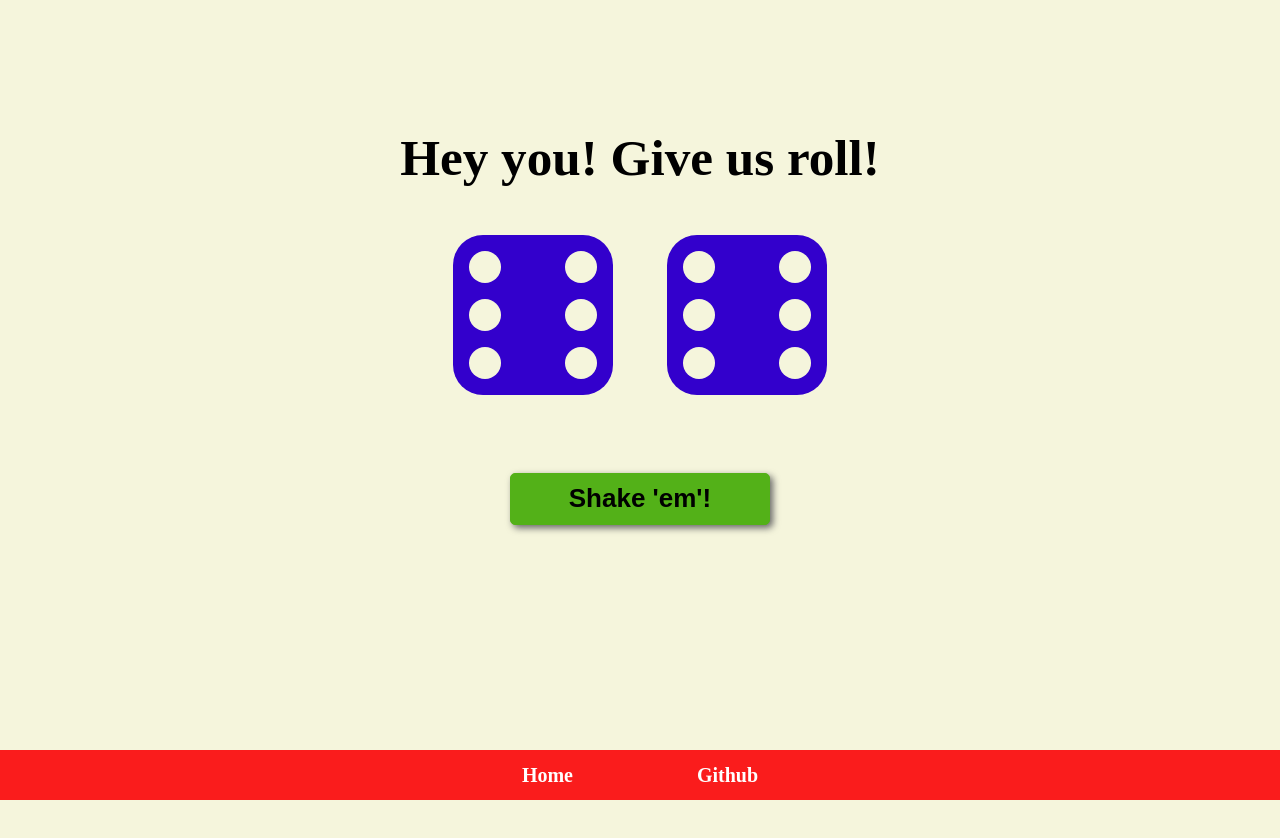
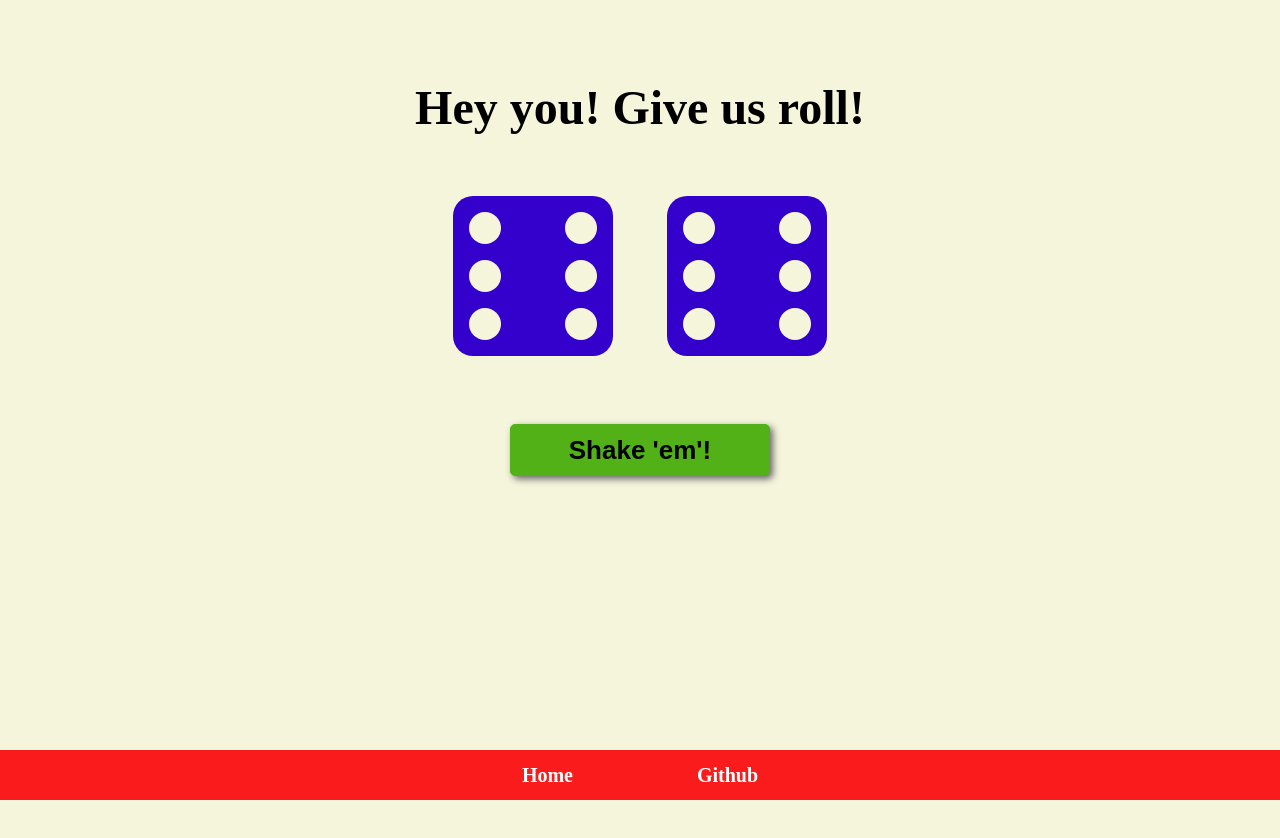
Before and after one commit to Ncwy/Ncwy.github.io, a plain HTML site: page pages/DiceRoller.html in a window 1280 px wide. After the commit the page ends 800 px from the top, so only its background shows below. Drawn offline with Linux system fonts and the light colour scheme.

Commit message:
Dice Roller

```diff
--- a/css/DiceRoller.css
+++ b/css/DiceRoller.css
@@ -1,47 +1,52 @@
 @keyframes shake {
   10% {
-    transform: translate(30px);
+    transform: translate(20px);
   }
   20% {
-    transform: translate(-30px);
+    transform: translate(-20px);
   }
   30% {
-    transform: translate(30px);
+    transform: translate(20px);
   }
   40% {
-    transform: translate(-30px);
+    transform: translate(-20px);
   }
   50% {
-    transform: translate(30px);
+    transform: translate(20px);
   }
   60% {
-    transform: translate(-30px);
+    transform: translate(-20px);
   }
   70% {
-    transform: translate(30px);
+    transform: translate(20px);
   }
   80% {
-    transform: translate(-30px);
+    transform: translate(-20px);
   }
   90% {
-    transform: translate(30px);
+    transform: translate(20px);
   }
 }
 
 html {
   height: 100%;
-  position: relative;
+  margin: 0;
+  padding: 0;
 }
 body {
+  position: relative;
   text-align: center;
   background-color: #f5f5dc;
   margin: 0;
+  padding: 0;
   height: 100%;
 }
 
+header {
+  height: 5em;
+}
 .score {
-  margin-top: 5em;
-  font-size: 1.6em;
+  font-size: 2em;
   position: relative;
   height: 3em;
 }
@@ -51,7 +56,6 @@ body {
 }
 
 .score h2 {
-  font-size: 2em;
   font-weight: bold;
   position: absolute;
   top: 0;
@@ -83,8 +87,8 @@ body {
   width: 10em;
   height: 10em;
   background-color: #3300cc;
-  margin: 30px 0;
-  border-radius: 30px;
+  margin: 20px 0;
+  border-radius: 20px;
 }
 
 .dice--rightDie {
@@ -92,8 +96,8 @@ body {
   width: 10em;
   height: 10em;
   background-color: #3300cc;
-  margin: 30px 0;
-  border-radius: 30px;
+  margin: 20px 0;
+  border-radius: 20px;
 }
 
 .pipleft{
--- a/pages/DiceRoller.html
+++ b/pages/DiceRoller.html
@@ -10,8 +10,9 @@
 </head>
 
 <body>
+    <header> </header>
     <div class="score">
-        <h1 class="greeting">Hey you! Give us roll!</h1>
+        <h2 class="greeting">Hey you! Give us roll!</h2>
         <h2 class="shake">Shake, shake, shake.....</h2>
         <h2 class="point">1</h2>
     </div>
```
Also changed, not shown: 1 other file.
